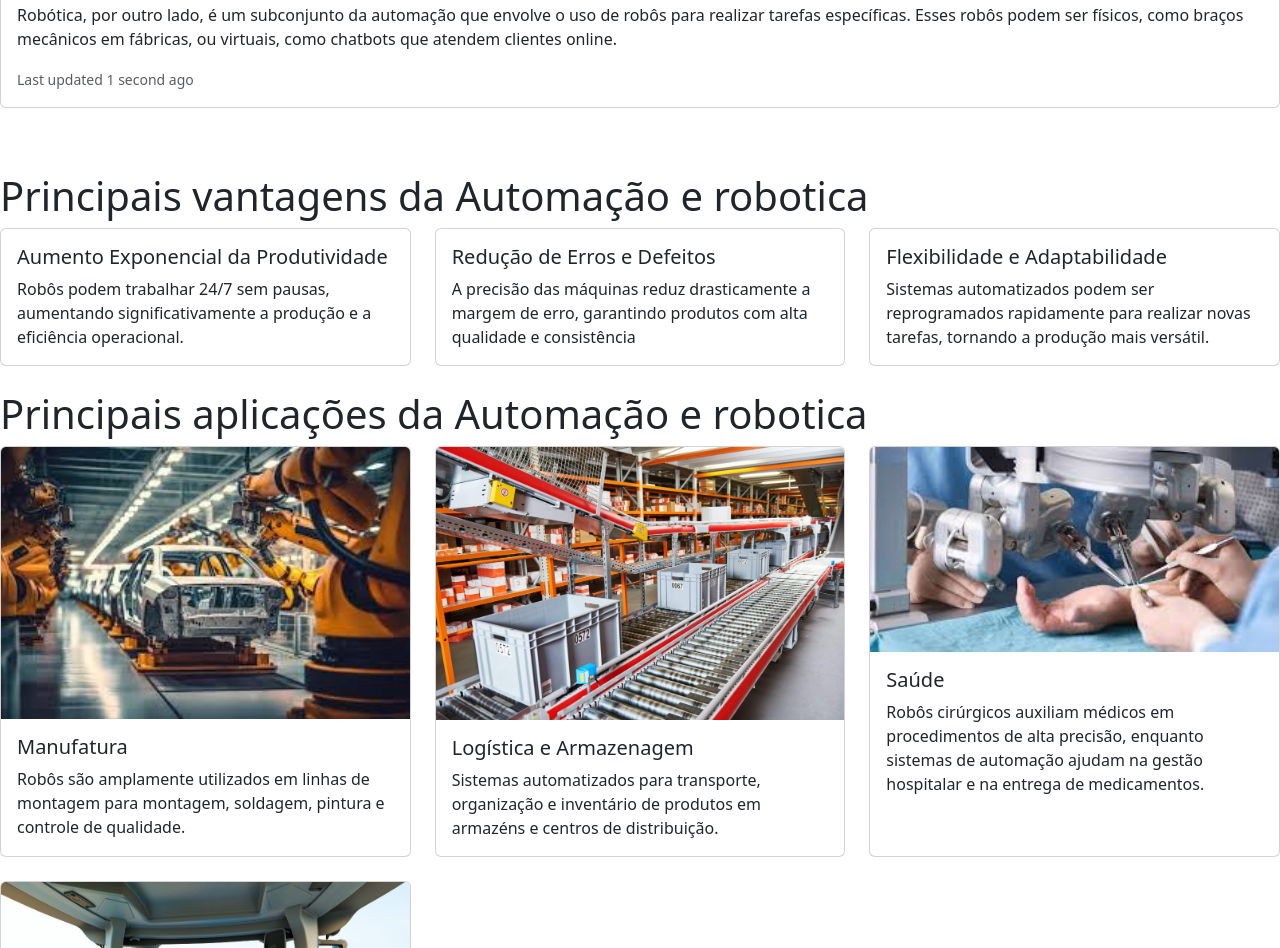
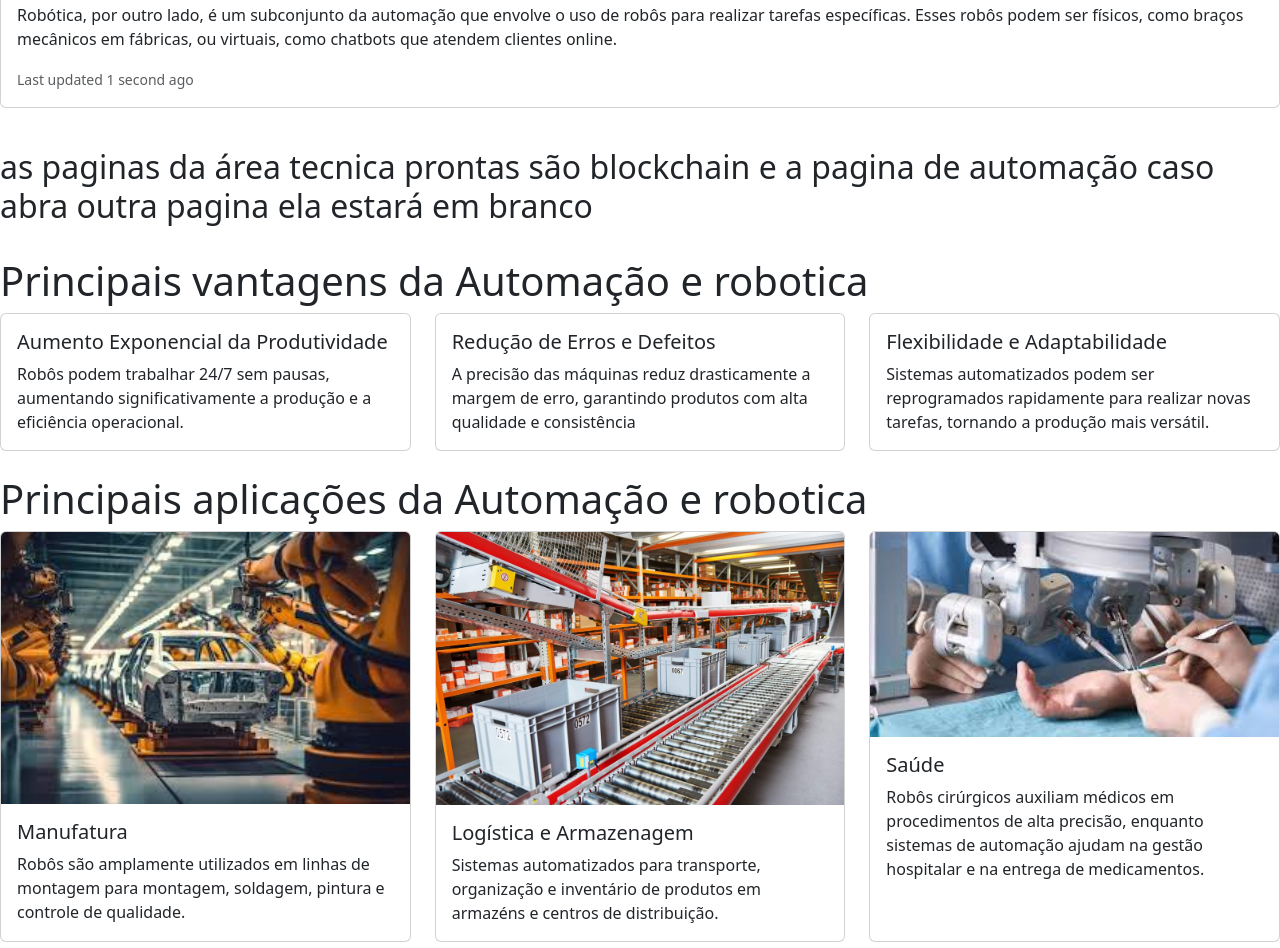
Before and after one commit to Ryanss07/atividade-final-t.i-4bim, a plain HTML site: page site final/Html/art/atrb.html in a window 1280 px wide. Shown: the part 819-1767 px from the top of the page. Drawn offline with nearby package versions, Linux system fonts and the light colour scheme.

Commit message:
Add files via upload

```diff
--- a/site final/Html/art/atrb.html
+++ b/site final/Html/art/atrb.html
@@ -42,6 +42,7 @@
         </div>
       </div>
     <br>
+    <h2>as paginas da área tecnica prontas são blockchain e a pagina de automação caso abra outra pagina ela estará em branco</h2>
     <br>
     <h1>Principais vantagens da Automação e robotica</h1>
     <div class="row row-cols-1 row-cols-md-3 g-4">
```
Also changed, not shown: site final/Html/art/blc.html (+1 -0 lines).
